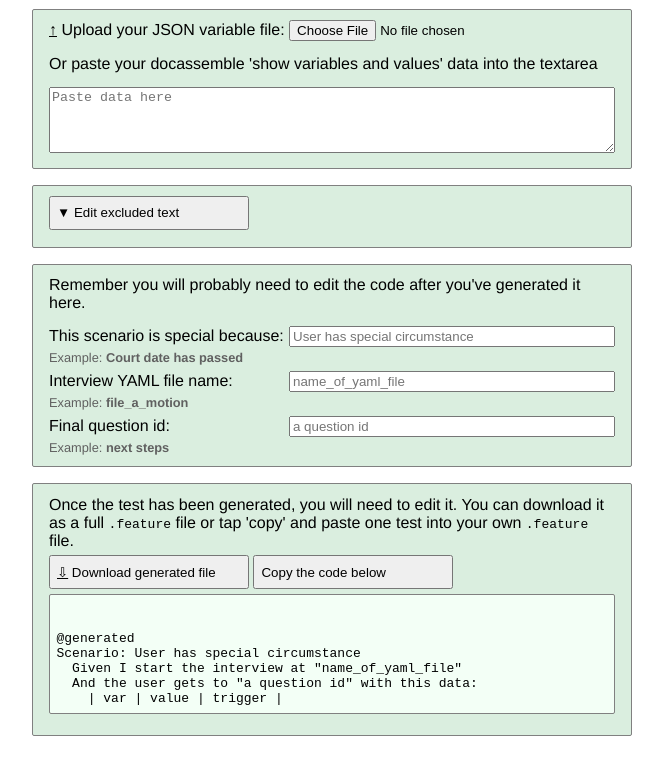
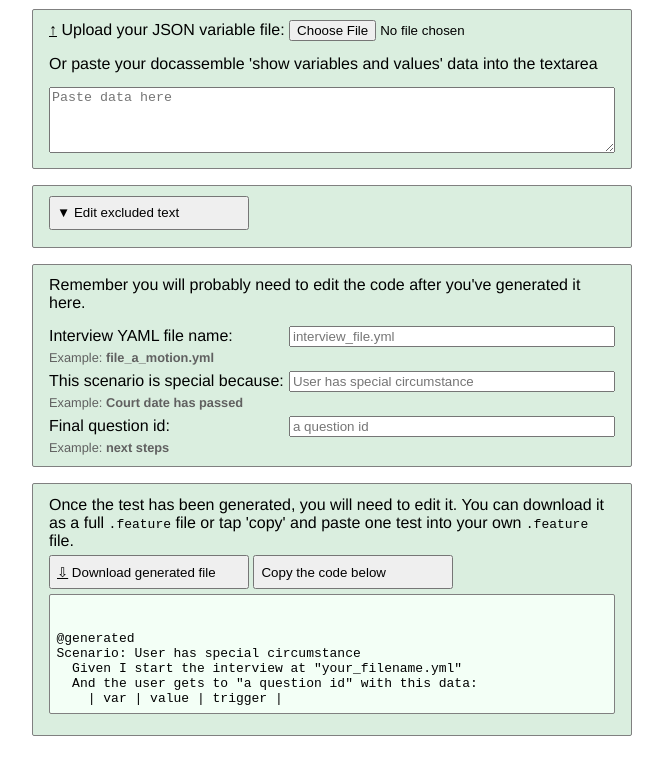
Before and after one commit to plocket/alkiln_story, a plain HTML site: page index.html in a window 1280 px wide. Shown: the part 165-928 px from the top of the page, without its empty margins (308-971 px from the left). Drawn offline with Linux system fonts and the light colour scheme.

Commit message:
Infer default filename from JSON

```diff
--- a/generate.js
+++ b/generate.js
@@ -19,7 +19,6 @@ A2: Take care of that in the testing framework too? It's a confusion human might
 Q2.5: Followup to Q2 - what if the quotes are meant to be there?
 A2.5: ~Don't do that?~ nvm, taking care of that in test-generating code.
 */
-
 
 // ============================
 // Building the table
@@ -301,11 +300,13 @@ let output = '';
 //   return rows;
 // }
 
-let get_YAML_file_name = function () {
+let get_YAML_file_name = function ({ data }) {
   let node = document.getElementById( 'yaml_file_name' );
-  let name = 'name_of_yaml_file';
+  // Example data.i filename: docassemble.playground12ALTestingTestMain:all_tests.yml
+  let name = (data && data.i && data.i.replace( /.+:/, '' )) || 'your_filename.yml';
+  console.log(name)
   if ( node && node.value && node.value !== '' ) {
-    name = node.value.replace( /\.yml$/, '' );
+    name = node.value;
   }
   return name;
 }
@@ -328,9 +329,10 @@ let get_scenario_description = function () {
   return description;
 }
 
-let get_test_start = function () {
+let get_test_start = function ({ data }) {
+  data = data || {};
   let test_start = `\nScenario: ${ get_scenario_description() }`;
-  test_start += `\n  Given I start the interview at "${ get_YAML_file_name() }"`;
+  test_start += `\n  Given I start the interview at "${ get_YAML_file_name({ data: {} }) }"`;
   test_start += `\n  And the user gets to "${ get_question_id() }" with this data:`;
   test_start += `\n    | var | value | trigger |`;
   return test_start;
@@ -343,8 +345,8 @@ let update_var_data_error = function ( err_msg ) {
   data_error.innerText = err_msg;
 }
 
-scenario.innerText = get_test_start();
-output = `\n\n${ get_test_start() }`;
+scenario.innerText = get_test_start({ data: {} });
+output = `\n\n${ get_test_start({ data: {} }) }`;
 
 
 // ============================
@@ -358,12 +360,15 @@ let update_output = function () {
   output = '\n\n@generated';
   let story = [];
 
-  let data = null;
+  let data = {};
   let vars = null;
   try {
     data = JSON.parse( tableInput.value );
     vars = data.variables;
     update_var_data_error('');
+
+    let filename = get_YAML_file_name({ data });
+    document.getElementById('yaml_file_name').value = filename;
 
     // Get data
     story = story.concat( get_story( vars ));
@@ -380,7 +385,7 @@ let update_output = function () {
     }
   }
 
-  output += get_test_start();
+  output += get_test_start({ data });
   // Add other rows if they exist
   for ( let row of story ) {
     output += `\n    ${ row }`;
--- a/index.html
+++ b/index.html
@@ -53,19 +53,20 @@
 
     <div>
       <p>Remember you will probably need to edit the code after you've generated it here.</p>
+
+      <div>
+        <div class="one_line_field_container">
+            <label for="yaml_file_name">Interview YAML file name:</label>
+            <input id="yaml_file_name" type="text" name="yaml_file_name" placeholder="interview_file.yml">
+        </div>
+        <div class="example">Example: <strong>file_a_motion.yml</strong></div>
+      </div>
+
       <div class="one_line_field_container">
           <label for="scenario_description">This scenario is special because:</label>
           <input id="scenario_description" type="text" name="scenario_description" placeholder="User has special circumstance">
       </div>
       <div class="example">Example: <strong>Court date has passed</strong></div>
-    </div>
-
-    <div>
-      <div class="one_line_field_container">
-          <label for="yaml_file_name">Interview YAML file name:</label>
-          <input id="yaml_file_name" type="text" name="yaml_file_name" placeholder="name_of_yaml_file">
-      </div>
-      <div class="example">Example: <strong>file_a_motion</strong></div>
     </div>
 
     <div>
```
